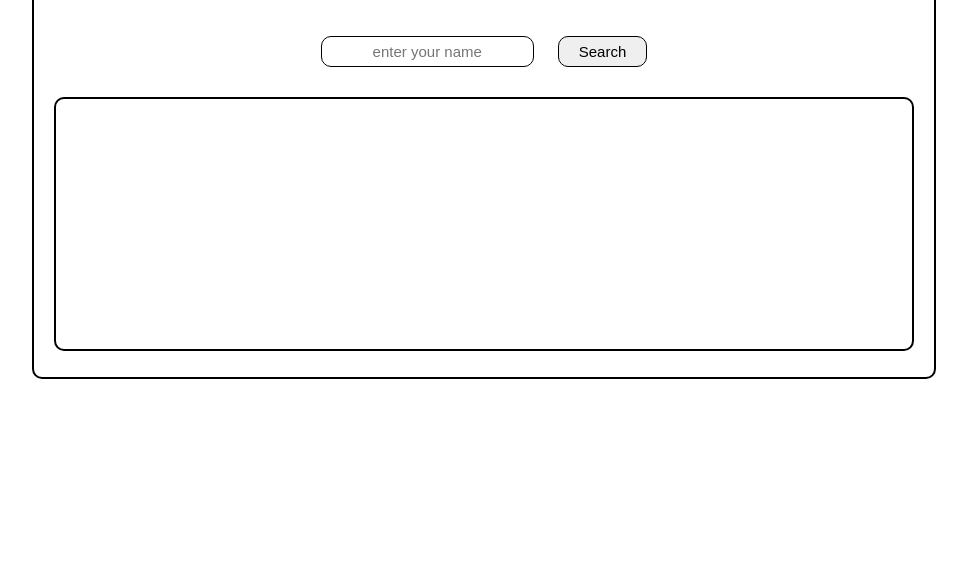
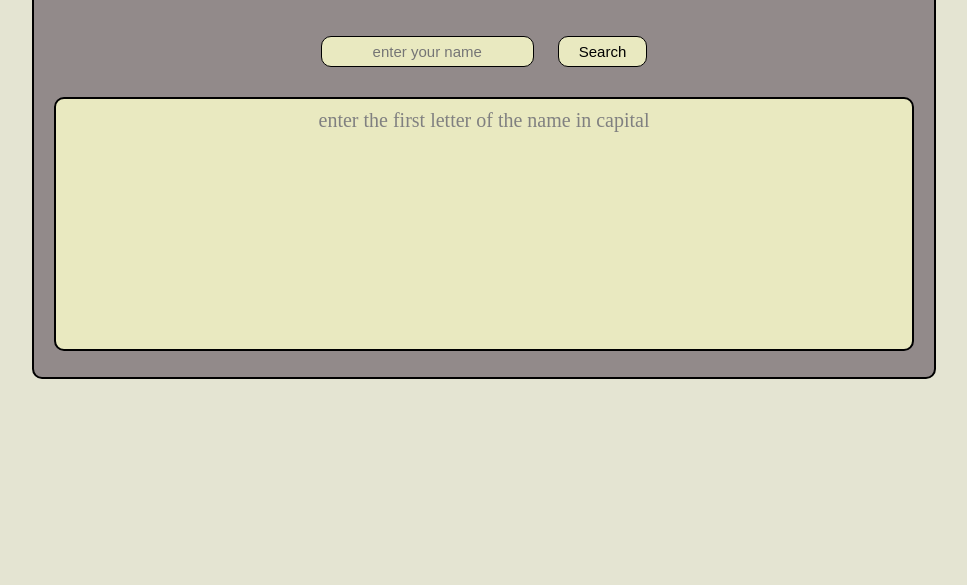
Before and after one commit to ANSHUMANMOREY7/ICP-10-Assignment-27, a plain HTML site: page index.html in a window 1280 px wide. Shown: the part 215-800 px from the top of the page, without its empty margins (156-1123 px from the left). Drawn offline with Linux system fonts and the light colour scheme.

Commit message:
background colour added and few changes in output box made

```diff
--- a/index.html
+++ b/index.html
@@ -7,6 +7,9 @@
     <title>name meaning finder</title>
 </head>
 <style>
+    *{
+        background-color: rgb(228, 228, 210);
+    }
     .container {
         border: 2px solid black;
         border-radius: 10px;
@@ -15,12 +18,14 @@
         text-align: center;
         height: 500px;
         width: 900px;
+        background-color: rgb(146, 138, 138);
     }
 
     .heading {
         font-size: 60px;
         text-decoration: underline;
         font-family: 'Times New Roman', Times, serif;
+        background-color: rgb(146, 138, 138);
     }
 
     .input {
@@ -30,6 +35,7 @@
         text-align: center;
         font-size: 15px;
         margin: 10px;
+        background-color: rgb(233, 233, 192);
     }
 
     .btn {
@@ -39,7 +45,7 @@
         text-align: center;
         font-size: 15px;
         margin: 10px;
-
+        background-color: rgb(233, 233, 192);
     }
 
     .output {
@@ -49,7 +55,10 @@
         height: 230px;
         padding: 10px;
         font-size: 20px;
-        text-align: justify;
+        text-align: center;
+        background-color: rgb(233, 233, 192);
+        color: gray;
+
     }
 </style>
 
@@ -58,7 +67,7 @@
         <h1 class="heading">name meaning finder</h1>
         <input type="text" class="input " id="inputbox" placeholder="enter your name">
         <button class="btn" onclick="doWork()">Search</button>
-        <p class="output" id="outputbox"></p>
+        <p class="output" id="outputbox">enter the first letter of the name in capital</p>
     </div>
     <script>
         const names = {
@@ -87,13 +96,20 @@
         function doWork() {
         const inputElement = document.getElementById('inputbox')
         const outputboxElement = document.getElementById('outputbox')
-        const inputbox = inputElement.value ;
+        const inputbox = inputElement.value
+
+
 
         if (inputbox == "") {
             alert('please enter your name')
             return ;
         }
-        outputboxElement.innerText= names[inputbox] ;
+
+
+
+        outputboxElement.innerText= names[inputbox] || "name not found"
+        outputboxElement.style.textAlign='justify'
+        outputboxElement.style.color= 'black'
     }
     </script>
 </body>
```
